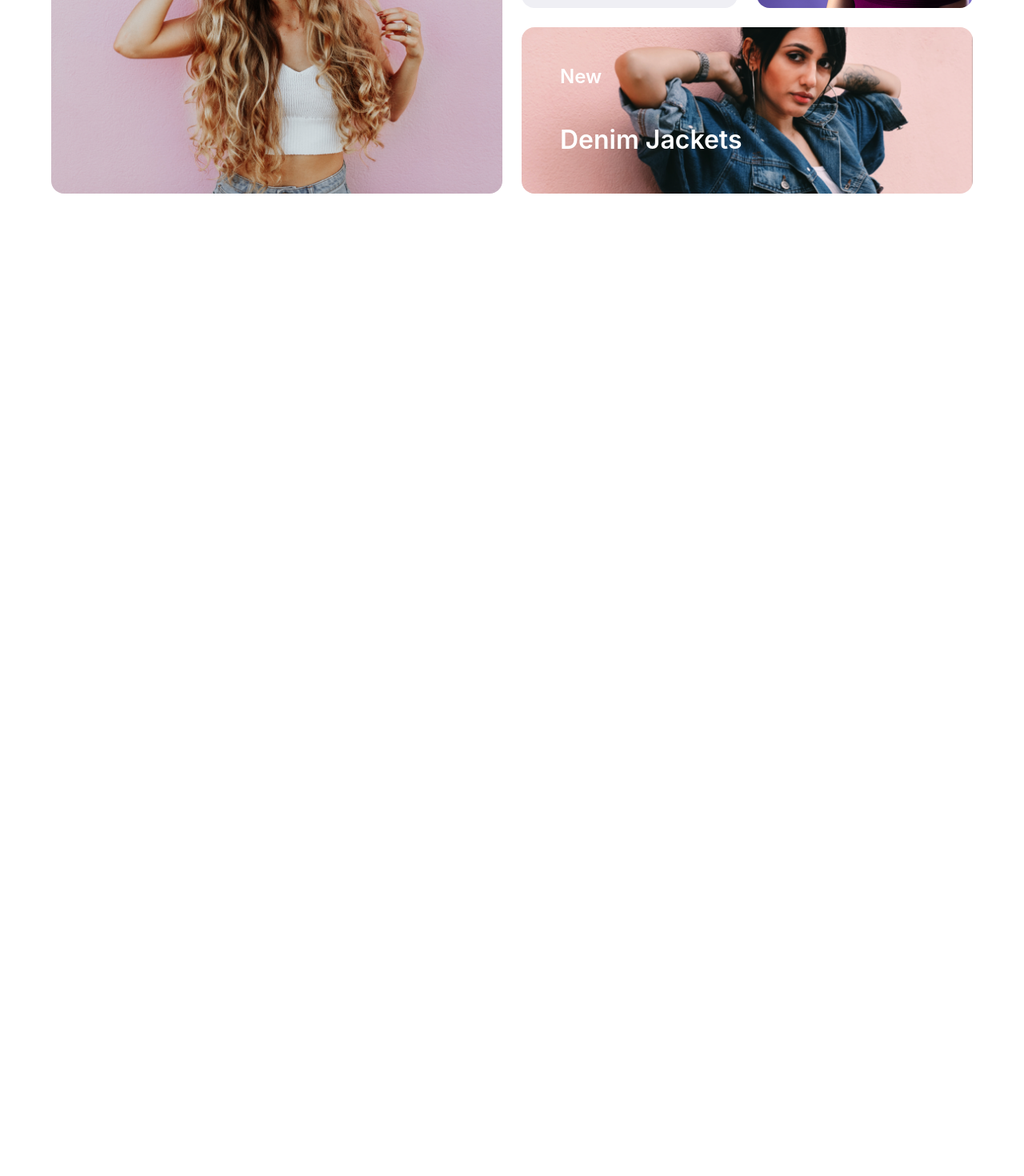
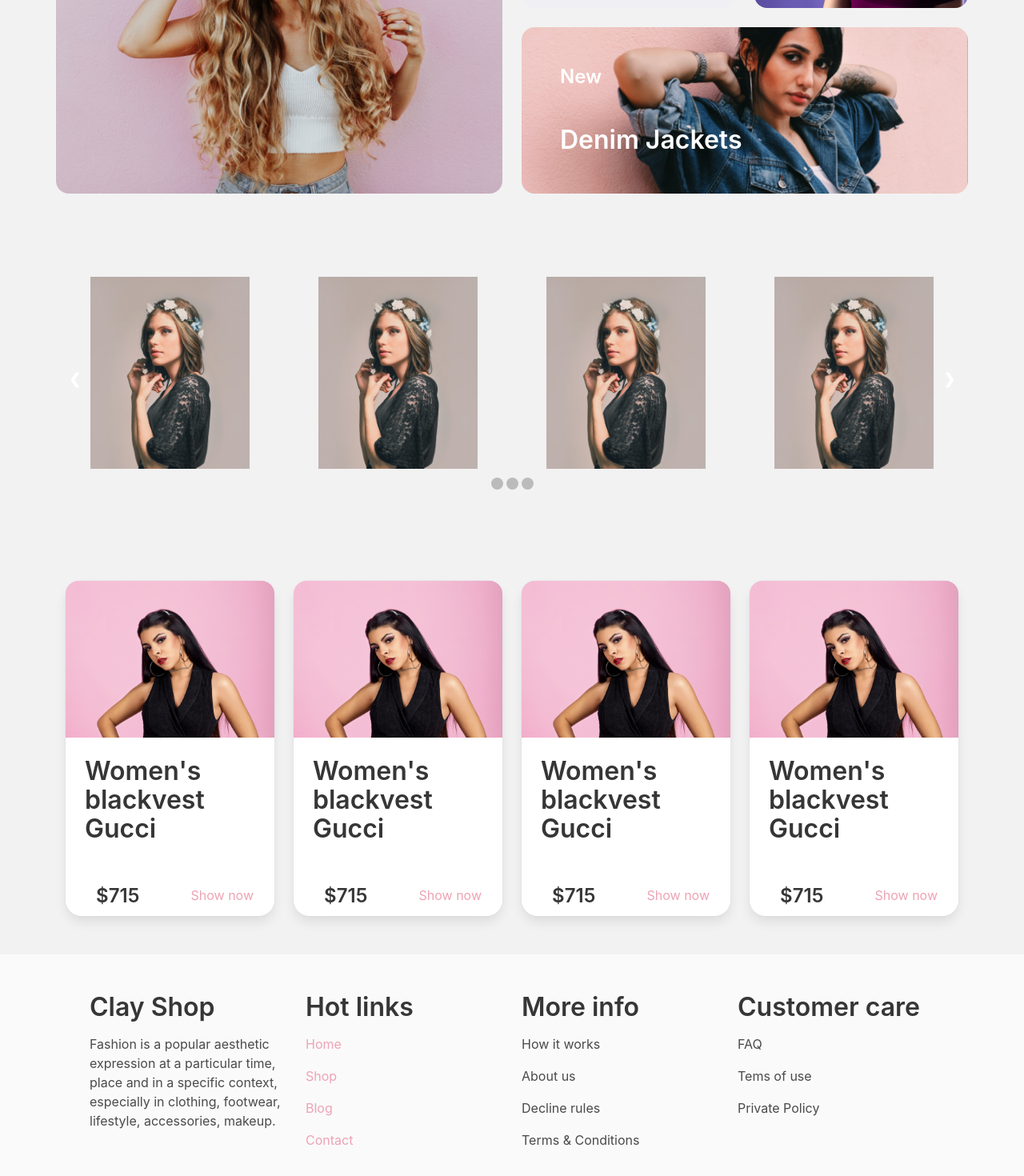
Before and after one commit to haidongNg/clothing-store, a React (Create React App) app: page / in a window 1280 px wide. Shown: the part 838-2308 px from the top of the page at 80% size. Before the commit the page ends 1128 px from the top, so only its background shows below. Built offline with nearby package versions, Linux system fonts and the light colour scheme.

Commit message:
update layout home

```diff
--- a/src/App.tsx
+++ b/src/App.tsx
@@ -4,9 +4,10 @@
 import { faUser } from '@fortawesome/free-solid-svg-icons/faUser';
 import { faShoppingCart } from '@fortawesome/free-solid-svg-icons/faShoppingCart';
 import image17 from '../src/assets/image17.png';
+import image20 from '../src/assets/image20.png';
 const App: FC = () => {
   return (
-    <div>
+    <div style={{ backgroundColor: '#F2F2F2' }}>
       <nav className="navbar is-transparent">
         <div className="navbar-brand">
           <a href="#a" className="navbar-item">
@@ -79,7 +80,7 @@
 
       {/* Collection */}
       <section className="section">
-        <div className="container">
+        <div className="ct-mw-container">
           <div className="columns">
             <div className="column">
               <div className="ct-collection ct-collection-image-1 p-6">
@@ -116,7 +117,180 @@
           </div>
         </div>
       </section>
+      {/* slideshow */}
+      <div className="section section--slideshow">
+        <div className="slideshow-container">
+          <div className="mySlides fade">
+            {/* <div className="numbertext">1 / 3</div>
+            <img src={image17} alt="" />
+            <div className="text">Caption Text</div> */}
 
+
+            <div className="is-flex is-flex-direction-row is-justify-content-space-around is-flex-wrap-nowrap">
+              <div className="p-2">
+                <figure className="image">
+                  <img src={image17} alt="" />
+                </figure>
+                {/* <div className="numbertext">1 / 3</div>
+                <img src={image17} alt="" />
+                <div className="text">Caption Text</div> */}
+              </div>
+              <div className="p-2">
+                <figure className="image">
+                  <img src={image17} alt="" />
+                </figure>
+              </div>
+              <div className="p-2">
+                <figure className="image">
+                  <img src={image17} alt="" />
+                </figure>
+              </div>
+              <div className="p-2">
+                <figure className="image">
+                  <img src={image17} alt="" />
+                </figure>
+              </div>
+            </div>
+          </div>
+          <div className="mySlides fade">
+            {/* <div className="numbertext">1 / 3</div>
+            <img src={image17} alt="" />
+            <div className="text">Caption Text</div> */}
+          </div>
+          <a href="#a" className="prev">&#10094;</a>
+          <a href="#a" className="next" >&#10095;</a>
+        </div>
+        <div style={{ textAlign: 'center' }}>
+          <span className="dot"></span>
+          <span className="dot"></span>
+          <span className="dot"></span>
+        </div>
+      </div>
+
+
+      {/*  */}
+      <div className="section">
+        <div className="columns is-multiline columns--your-my-like">
+          <div className="column is-3">
+            <div className="card card-ct-product">
+              <div className="card-image">
+                <figure className="image is-4by3">
+                  <img src={image20} alt="Placeholder" />
+                </figure>
+              </div>
+              <div className="card-content">
+                <div className="content">
+                  <h1 className="title">Women's blackvest Gucci</h1>
+                </div>
+              </div>
+              <footer className="card-footer card-footer-ct-product">
+                <a href="#a" className="card-footer-item">
+                  <h1 className="title is-4">$715</h1>
+                </a>
+                <a href="#a" className="card-footer-item">Show now</a>
+              </footer>
+            </div>
+          </div>
+          <div className="column is-3">
+            <div className="card card-ct-product">
+              <div className="card-image">
+                <figure className="image is-4by3">
+                  <img src={image20} alt="Placeholder" />
+                </figure>
+              </div>
+              <div className="card-content">
+                <div className="content">
+                  <h1 className="title">Women's blackvest Gucci</h1>
+                </div>
+              </div>
+              <footer className="card-footer card-footer-ct-product">
+                <a href="#a" className="card-footer-item">
+                  <h1 className="title is-4">$715</h1>
+                </a>
+                <a href="#a" className="card-footer-item">Show now</a>
+              </footer>
+            </div>
+          </div>
+          <div className="column is-3">
+            <div className="card card-ct-product">
+              <div className="card-image">
+                <figure className="image is-4by3">
+                  <img src={image20} alt="Placeholder" />
+                </figure>
+              </div>
+              <div className="card-content">
+                <div className="content">
+                  <h1 className="title">Women's blackvest Gucci</h1>
+                </div>
+              </div>
+              <footer className="card-footer card-footer-ct-product">
+                <a href="#a" className="card-footer-item">
+                  <h1 className="title is-4">$715</h1>
+                </a>
+                <a href="#a" className="card-footer-item">Show now</a>
+              </footer>
+            </div>
+          </div>
+          <div className="column is-3">
+            <div className="card card-ct-product">
+              <div className="card-image">
+                <figure className="image is-4by3">
+                  <img src={image20} alt="Placeholder" />
+                </figure>
+              </div>
+              <div className="card-content">
+                <div className="content">
+                  <h1 className="title">Women's blackvest Gucci</h1>
+                </div>
+              </div>
+              <footer className="card-footer card-footer-ct-product">
+                <a href="#a" className="card-footer-item">
+                  <h1 className="title is-4">$715</h1>
+                </a>
+                <a href="#a" className="card-footer-item">Show now</a>
+              </footer>
+            </div>
+          </div>
+        </div>
+      </div>
+      <div className="footer">
+        <div className="container">
+          <div className="columns px-6">
+            <div className="column">
+              <div className="content">
+                <h1>Clay Shop</h1>
+                <p>Fashion is a popular aesthetic expression at a particular time, place and in a specific context, especially in clothing, footwear, lifestyle, accessories, makeup.</p>
+              </div>
+            </div>
+            <div className="column">
+              <div className="content">
+                <h1>Hot links</h1>
+                <p><a href="#a">Home</a></p>
+                <p><a href="#a">Shop</a></p>
+                <p><a href="#a">Blog</a></p>
+                <p><a href="#a">Contact</a></p>
+              </div>
+            </div>
+            <div className="column">
+              <div className="content">
+                <h1>More info</h1>
+                <p>How it works</p>
+                <p>About us</p>
+                <p>Decline rules</p>
+                <p>Terms & Conditions</p>
+              </div>
+            </div>
+            <div className="column">
+              <div className="content">
+                <h1>Customer care</h1>
+                <p>FAQ</p>
+                <p>Tems of use</p>
+                <p>Private Policy</p>
+              </div>
+            </div>
+          </div>
+        </div>
+      </div>
     </div>
   );
 };
--- a/src/index.scss
+++ b/src/index.scss
@@ -14,7 +14,10 @@
 
 $button-focus-border-color: $ct-pink;
 $button-active-border-color: $ct-pink;
-
+.ct-mw-container {
+  max-width: 1140px;
+  margin: auto;
+}
 .section {
   &.section--ct-hero {
     height: auto;
@@ -37,6 +40,146 @@
         background-size: cover;
         top: 0;
         right: 0;
+      }
+    }
+  }
+
+  &.section--slideshow {
+    position: relative;
+    /* Slideshow container */
+    .slideshow-container {
+      max-width: 1140px;
+      max-height: 310px;
+      height: 100%;
+      position: relative;
+      width: 100%;
+      margin: auto;
+      .mySlides {
+        display: unset;
+        /* Caption text */
+        .text {
+          color: #f2f2f2;
+          font-size: 15px;
+          padding: 8px 12px;
+          position: absolute;
+          bottom: 8px;
+          text-align: center;
+        }
+
+        /* Number text (1/3 etc) */
+        .numbertext {
+          color: #f2f2f2;
+          font-size: 12px;
+          padding: 8px 12px;
+          position: absolute;
+          top: 0;
+        }
+
+        /* Fading animation */
+        &.fade {
+          -webkit-animation-name: fade;
+          -webkit-animation-duration: 1.5s;
+          animation-name: fade;
+          animation-duration: 1.5s;
+        }
+
+        @-webkit-keyframes fade {
+          from {
+            opacity: 0.4;
+          }
+          to {
+            opacity: 1;
+          }
+        }
+
+        @keyframes fade {
+          from {
+            opacity: 0.4;
+          }
+          to {
+            opacity: 1;
+          }
+        }
+      }
+      img {
+        vertical-align: middle;
+        width: 100%;
+        height: 240px;
+      }
+
+      .active,
+      .dot:hover {
+        background-color: #717171;
+      }
+
+      /* On smaller screens, decrease text size */
+      @media only screen and (max-width: 300px) {
+        .prev,
+        .next,
+        .text {
+          font-size: 11px;
+        }
+      }
+
+      /* Next & previous buttons */
+      .prev,
+      .next {
+        cursor: pointer;
+        position: absolute;
+        top: 50%;
+        width: auto;
+        padding: 16px;
+        margin-top: -22px;
+        color: white;
+        font-weight: bold;
+        font-size: 18px;
+        transition: 0.6s ease;
+        border-radius: 0 3px 3px 0;
+        user-select: none;
+        /* On hover, add a black background color with a little bit see-through */
+        &:hover {
+          background-color: rgba(0, 0, 0, 0.8);
+        }
+      }
+
+      /* Position the "next button" to the right */
+      .next {
+        right: 0;
+        border-radius: 3px 0 0 3px;
+      }
+      .prev {
+        left: 0;
+      }
+    }
+    /* The dots/bullets/indicators */
+    .dot {
+      cursor: pointer;
+      height: 15px;
+      width: 15px;
+      margin: 0 2px;
+      background-color: #bbb;
+      border-radius: 50%;
+      display: inline-block;
+      transition: background-color 0.6s ease;
+    }
+  }
+
+  .columns--your-my-like {
+    max-width: 1140px;
+    margin: auto;
+    .card {
+      &.card-ct-product {
+        border-radius: 1.25rem;
+        .card-image:first-child img {
+          border-top-left-radius: 16px;
+          border-top-right-radius: 16px;
+        }
+        .card-footer {
+          border: none;
+          .card-footer-item:not(:last-child) {
+            border-right: none;
+          }
+        }
       }
     }
   }
@@ -68,4 +211,5 @@
     height: 208px;
   }
 }
+
 @import '/node_modules/bulma/bulma.sass';
```
Also changed, not shown: src/assets/image20.png (added).
